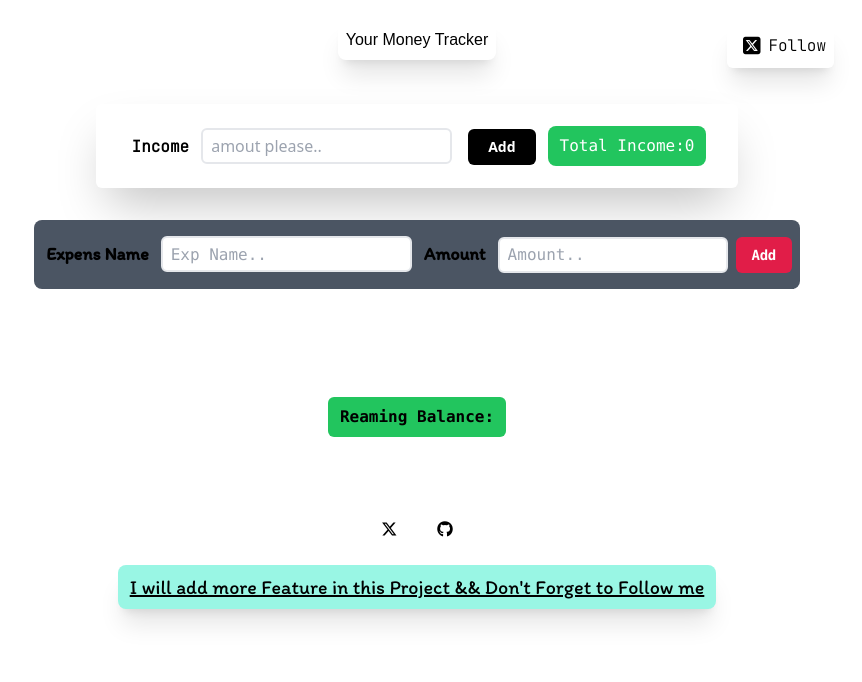
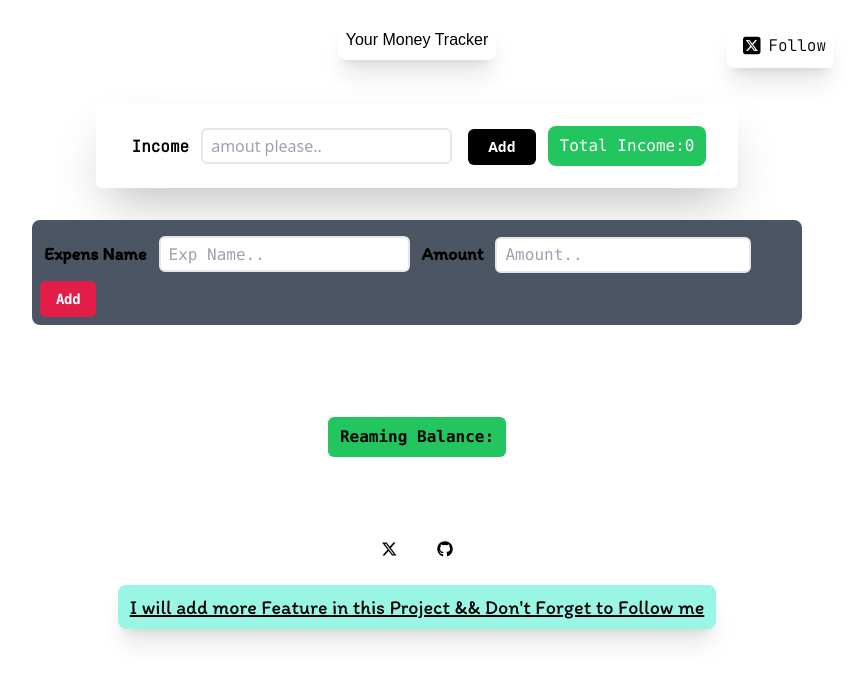
Before and after one commit to ujjwal2061/Your-Money, a React (Vite) app in the folder Exp/: page / in a window 1280 px wide. Shown: the top 682 px of the page, without its empty margins (223-1085 px from the left). Built offline with nearby package versions, Linux system fonts and the light colour scheme; a web font is replaced by a local one.

Commit message:
Fix some Css

```diff
--- a/Exp/src/Component/Content.jsx
+++ b/Exp/src/Component/Content.jsx
@@ -56,20 +56,20 @@ export default function Content() {
 
       <div className='p-3 m-2'>
         <div className='flex flex-row justify-center  gap-2 p-1 rounded-lg'>
-        <div className='bg-gray-600 py-2 px-2 flex flex-col justify-center  items-center rounded-lg gap-2 md:flow-row  sm:flex-row '>
+        <div className='bg-gray-600 py-2 px-2 flex flex-col justify-center  items-start rounded-lg gap-2 md:flow-row   sm:flex-row '>
           <form onSubmit={handleraddbtn}>
           <label className='p-1  font-itim font-semibold text-lg'>Expens Name</label>
           <input className='m-2  px-2 py-1 border-2 rounded-md placeholder:font-mono outline-none   focus: focus:border-green-600' type='text' placeholder='Exp Name..' value={name} onChange={(e)=>setName(e.target.value)} />
-          <label className=' p-1 font-itim font-semibold text-lg'>Amount</label>
-          <input className='m-2  px-2 py-1 border-2 rounded-md placeholder: font-mono outline-none   focus:border-red-600' type='number' placeholder='Amount..' value={amount} onChange={(e)=>setAmount(e.target.value)} />
+          <label className=' p-1 font-itim font-semibold text-lg '>Amount</label>
+          <input className='m-2  px-2 py-1 border-2 rounded-md placeholder: font-mono outline-none   md:w-64  sm:w-52 focus:border-red-600' type='number' placeholder='Amount..' value={amount} onChange={(e)=>setAmount(e.target.value)} />
           <button  className=" px-4 py-2 bg-rose-600 font-mono   tracking-tight  text-white text-sm rounded-md font-semibold hover:shadow-lg hover:bg-rose-400 cursor-pointer  hover:text-gray-600"  type='submit'>Add</button>
           </form>
         </div>
       </div>
-      <div className='p-4 mt-2'>
-          <ul className=' px-3 py-2  mt-4 text-black flex flex-col rounded-lg '>
+      <div className='p-4'>
+          <ul className=' px-3 py-2  mt-2 text-black flex flex-col rounded-lg '>
              {allOver.map((exp, index)=>(
-           <li className='p-2  flex justify-around' key={index}><span className='border-r-4  font-mono font-semibold border-gray-600 text-lg border-b-0 border-t-0 border-l-0 w-1/3 px-2'>- {exp.name}</span><span className='border-r-4  font-itim font-semibold border-gray-600 border-b-0 border-t-0 border-l-0 w-1/3 px-2'>Rs:{exp.amount}</span> </li> ))}
+            <li className='p-2 flex flex-row justify-around ' key={index}><span className='border-r-4  font-mono font-semibold border-gray-600 text-lg border-b-0 border-t-0 border-l-0  w-32 px-1'>{exp.name}</span><span className='border-r-4  font-itim font-semibold  border-b-0 border-t-0 border-l-0 w-32 px-1'>Rs:{exp.amount}</span> </li> ))}
            </ul>
      </div>
     </div>
```
